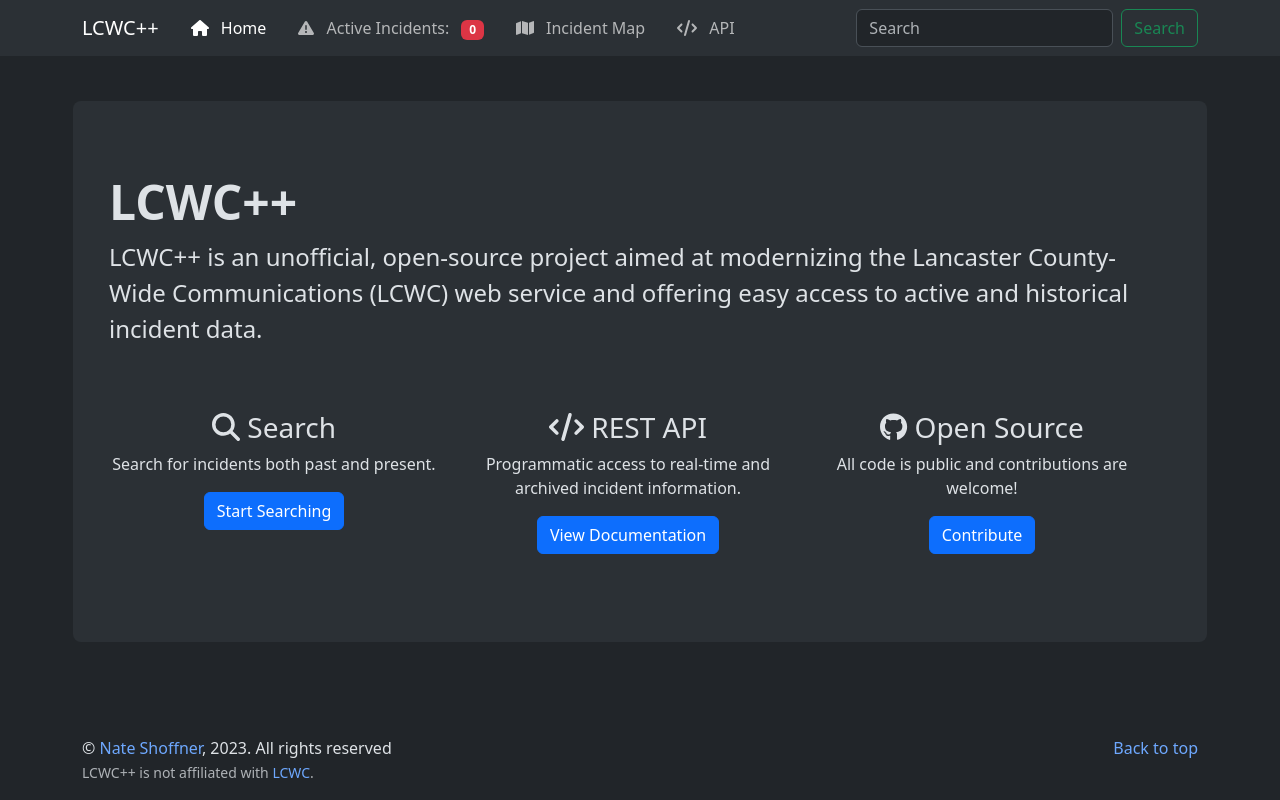
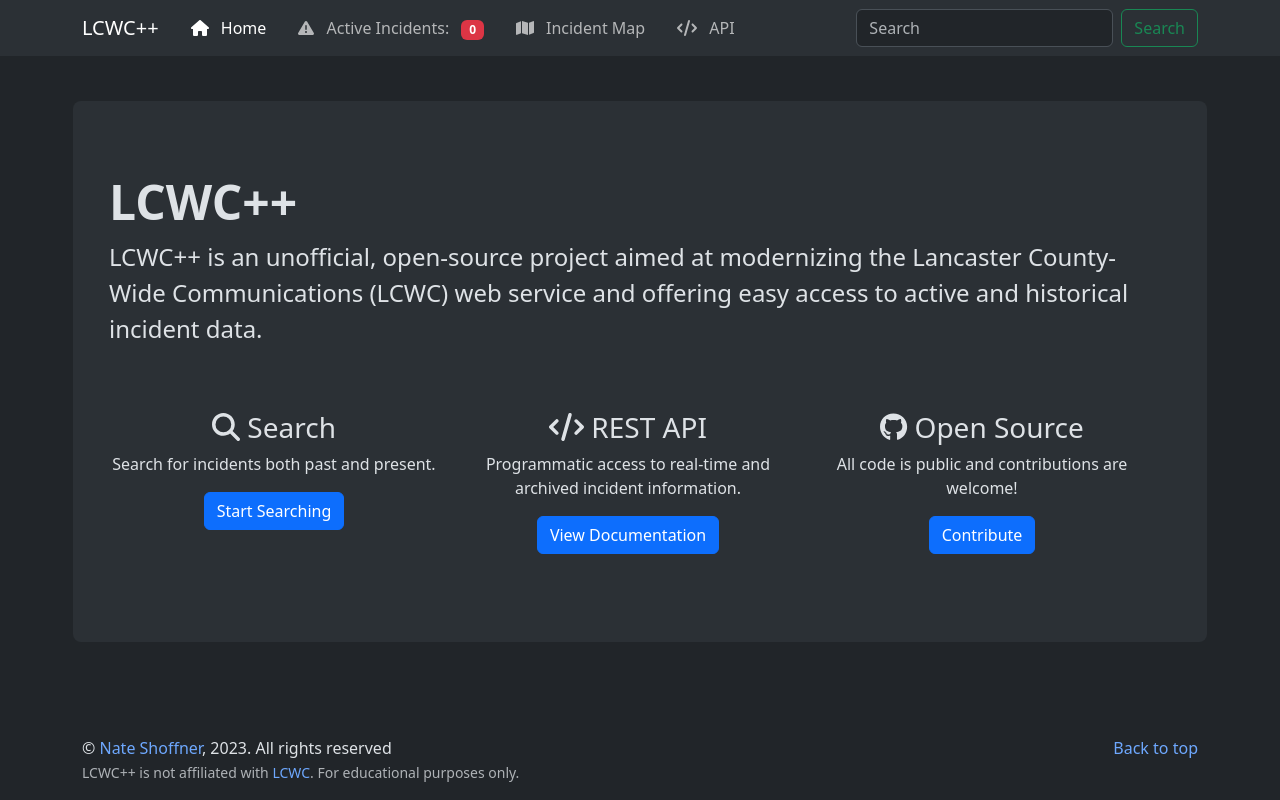
Before and after one commit to NateShoffner/lcwc-modern, a React (Vite) app: page / in a window 1280 px wide. Built offline with nearby package versions, Linux system fonts and the light colour scheme; no server answers.

Commit message:
Footer disclaimer

```diff
--- a/src/components/Footer.tsx
+++ b/src/components/Footer.tsx
@@ -9,7 +9,7 @@ const Footer = () => {
             <p className="float-end"><a className='text-decoration-none' href="#">Back to top</a></p>
 
             <div>&copy; <a className='text-decoration-none' href="https://nateshoffner.com">Nate Shoffner</a>, {currentYear}. All rights reserved</div>
-            <small className='text-muted'>LCWC++ is not affiliated with <a className='text-decoration-none' href="https://www.lcwc911.us">LCWC</a>.</small>
+            <small className='text-muted'>LCWC++ is not affiliated with <a className='text-decoration-none' href="https://www.lcwc911.us">LCWC</a>. For educational purposes only.</small>
 
         </Container>
     </footer>
```
